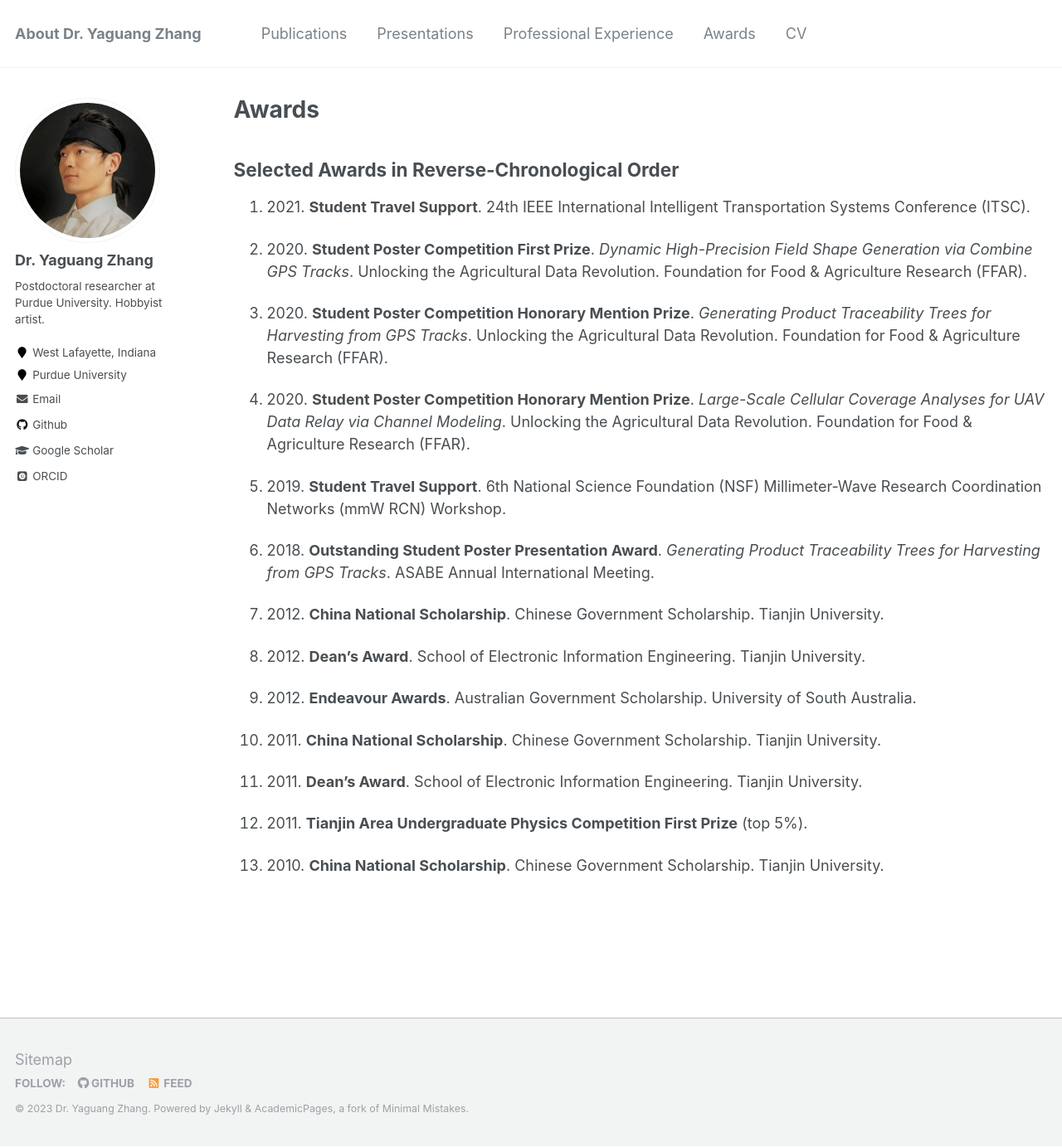
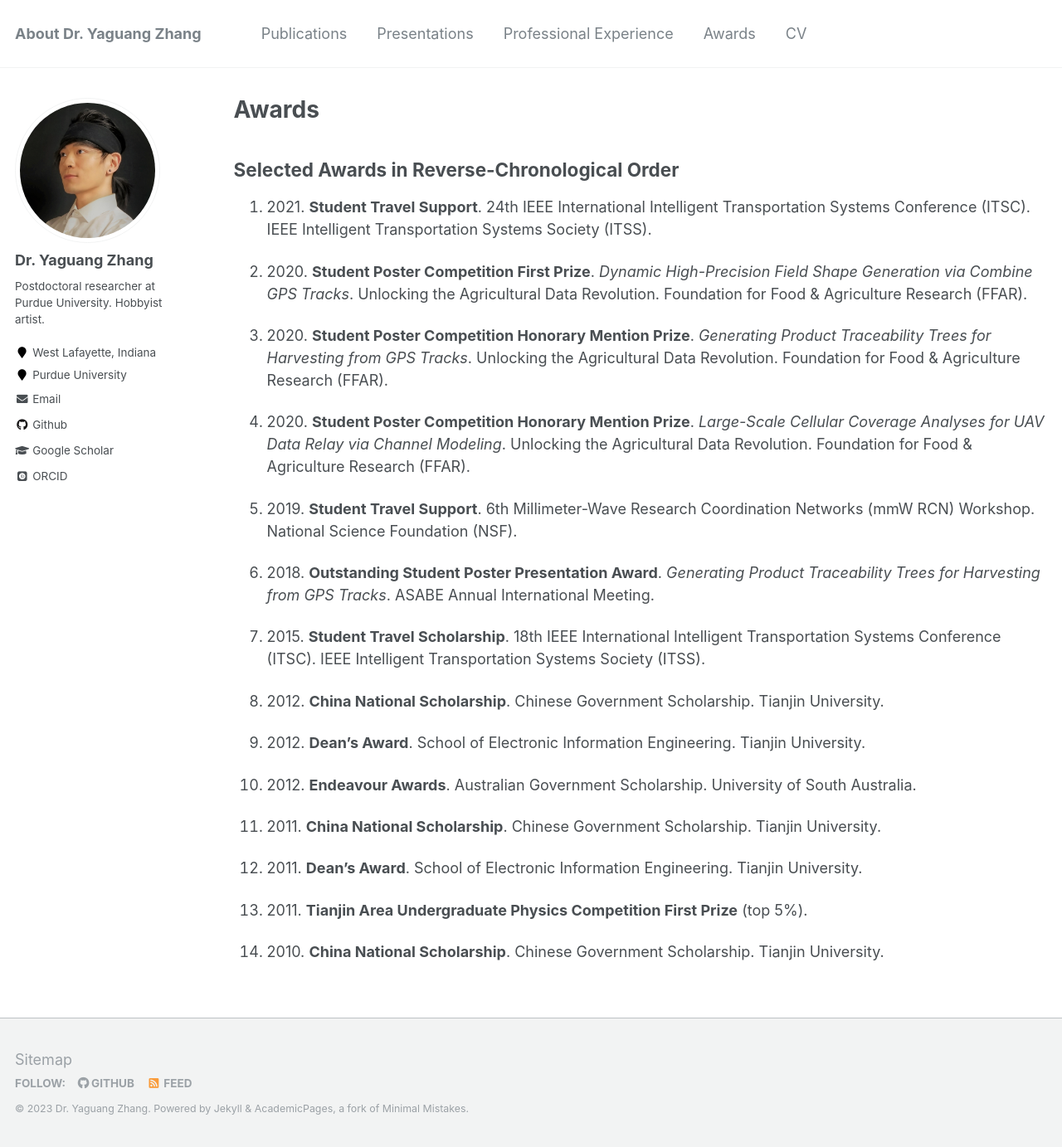
Before and after one commit to YaguangZhang/yaguangzhang.github.io, a Jekyll site: the page built from _pages/awards.md, in a window 1280 px wide and 1383 px high. Shown: the whole window at 83% size. Built offline with Jekyll 4.4.1, drawn with Linux system fonts in a browser that asks for light colours; some web fonts are replaced.

Commit message:
Add society info for an ITSC award.

```diff
--- a/_pages/awards.md
+++ b/_pages/awards.md
@@ -8,7 +8,7 @@ author_profile: true
 
 ## Selected Awards in Reverse-Chronological Order
 
-1.  2021\. **Student Travel Support**. 24th IEEE International Intelligent Transportation Systems Conference (ITSC).
+1.  2021\. **Student Travel Support**. 24th IEEE International Intelligent Transportation Systems Conference (ITSC). IEEE Intelligent Transportation Systems Society (ITSS).
 
 2.  2020\. **Student Poster Competition First Prize**. *Dynamic High-Precision Field Shape Generation via Combine GPS Tracks*. Unlocking the Agricultural Data Revolution. Foundation for Food & Agriculture Research (FFAR).
 
@@ -16,20 +16,22 @@ author_profile: true
 
 4.  2020\. **Student Poster Competition Honorary Mention Prize**. *Large-Scale Cellular Coverage Analyses for UAV Data Relay via Channel Modeling*. Unlocking the Agricultural Data Revolution. Foundation for Food & Agriculture Research (FFAR).
 
-5.  2019\. **Student Travel Support**. 6th National Science Foundation (NSF) Millimeter-Wave Research Coordination Networks (mmW RCN) Workshop.
+5.  2019\. **Student Travel Support**. 6th Millimeter-Wave Research Coordination Networks (mmW RCN) Workshop. National Science Foundation (NSF).
 
 6.  2018\. **Outstanding Student Poster Presentation Award**. *Generating Product Traceability Trees for Harvesting from GPS Tracks*. ASABE Annual International Meeting.
 
-7.  2012\. **China National Scholarship**. Chinese Government Scholarship. Tianjin University.
+7.  2015\. **Student Travel Scholarship**. 18th IEEE International Intelligent Transportation Systems Conference (ITSC). IEEE Intelligent Transportation Systems Society (ITSS).
 
-8.  2012\. **Dean's Award**. School of Electronic Information Engineering. Tianjin University.
+8.  2012\. **China National Scholarship**. Chinese Government Scholarship. Tianjin University.
 
-9.  2012\. **Endeavour Awards**. Australian Government Scholarship. University of South Australia.
+9.  2012\. **Dean's Award**. School of Electronic Information Engineering. Tianjin University.
 
-10. 2011\. **China National Scholarship**. Chinese Government Scholarship. Tianjin University.
+10. 2012\. **Endeavour Awards**. Australian Government Scholarship. University of South Australia.
 
-11. 2011\. **Dean's Award**. School of Electronic Information Engineering. Tianjin University.
+11. 2011\. **China National Scholarship**. Chinese Government Scholarship. Tianjin University.
 
-12. 2011\. **Tianjin Area Undergraduate Physics Competition First Prize** (top 5%).
+12. 2011\. **Dean's Award**. School of Electronic Information Engineering. Tianjin University.
 
-13. 2010\. **China National Scholarship**. Chinese Government Scholarship. Tianjin University.
+13. 2011\. **Tianjin Area Undergraduate Physics Competition First Prize** (top 5%).
+
+14. 2010\. **China National Scholarship**. Chinese Government Scholarship. Tianjin University.
```
